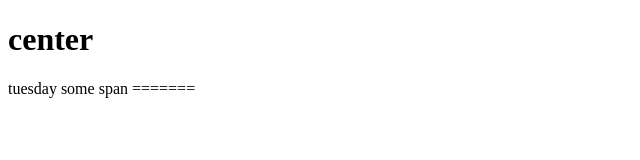
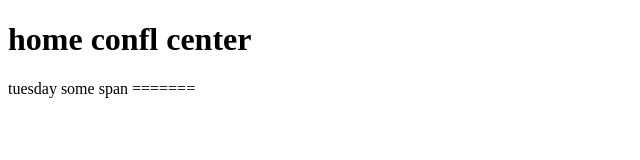
Before and after one commit to Andjito/pro1101, a plain HTML site: page index.html in a window 1280 px wide. Shown: the whole page, without its empty margins (0-640 px from the left). Drawn offline with Linux system fonts and the light colour scheme.

Commit message:
home conflict

```diff
--- a/index.html
+++ b/index.html
@@ -5,7 +5,7 @@
     <title>Hello world</title>
 </head>
 <body>
-    <h1>center</h1>
+    <h1>home confl center</h1>
     <span> tuesday some span</span>
 =======
 
```
